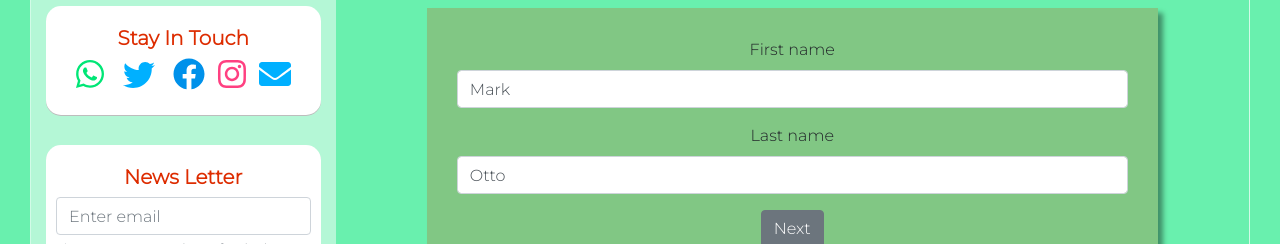
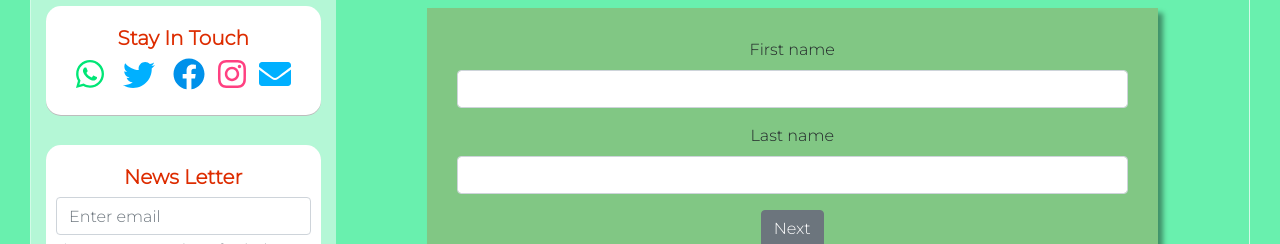
Before and after one commit to Emuohwo/BetterLifeSavings, a React (Create React App) app: page /register in a window 1280 px wide. Shown: the part 254-498 px from the top of the page. Built offline with nearby package versions, Linux system fonts and the light colour scheme.

Commit message:
chore: form name and contact

```diff
--- a/src/screens/register/form/EmailAndPhone.js
+++ b/src/screens/register/form/EmailAndPhone.js
@@ -1,7 +1,9 @@
 import React from "react";
 import { Form } from "react-bootstrap";
+import {PreviousButton} from './navbuttons/PreviousButton'
+import {NextButton} from './navbuttons/NextButton'
 
-export const EmailAndPhone = ({ step, formik }) => {
+export const EmailAndPhone = ({ step, formik, next, previous }) => {
   if (step !== 2) return null;
   const { getFieldProps, touched, errors } = formik;
   return (
@@ -13,7 +15,7 @@ export const EmailAndPhone = ({ step, formik }) => {
           name="email"
           {...getFieldProps("email")}
           isValid={touched.email && !errors.email}
-          isInvalid={!!errors.email}
+          isInvalid={touched.email && !!errors.email}
         />
         <Form.Control.Feedback type="valid">Looks good!</Form.Control.Feedback>
         <Form.Control.Feedback type="invalid">
@@ -27,13 +29,15 @@ export const EmailAndPhone = ({ step, formik }) => {
           name="phone"
           {...getFieldProps("phone")}
           isValid={touched.phone && !errors.phone}
-          isInvalid={!!errors.phone}
+          isInvalid={touched.phone && !!errors.phone}
         />
         <Form.Control.Feedback type="valid">Looks good!</Form.Control.Feedback>
         <Form.Control.Feedback type="invalid">
           {errors.phone}
         </Form.Control.Feedback>
       </Form.Group>
+      <PreviousButton step={step} previous={previous}  />
+          <NextButton step={step} next={next} disabled={!!errors.email  || !!errors.phone} />
     </>
   );
 };
--- a/src/screens/register/form/Name.js
+++ b/src/screens/register/form/Name.js
@@ -1,9 +1,9 @@
 import React from "react";
 import { Form } from "react-bootstrap";
-import {PreviousButton} from './navbuttons/PreviousButton'
-import {NextButton} from './navbuttons/NextButton'
+import { PreviousButton } from "./navbuttons/PreviousButton";
+import { NextButton } from "./navbuttons/NextButton";
 
-export const Name = ({ step, formik,next, previous }) => {
+export const Name = ({ step, formik, next, previous }) => {
   if (step !== 1) return null;
   const { getFieldProps, touched, errors } = formik;
 
@@ -16,7 +16,7 @@ export const Name = ({ step, formik,next, previous }) => {
           name="firstName"
           {...getFieldProps("firstName")}
           isValid={touched.firstName && !errors.firstName}
-          isInvalid={!!errors.firstName}
+          isInvalid={touched.firstName && !!errors.firstName}
         />
         <Form.Control.Feedback type="valid">Looks good!</Form.Control.Feedback>
         <Form.Control.Feedback type="invalid">
@@ -30,15 +30,19 @@ export const Name = ({ step, formik,next, previous }) => {
           name="lastName"
           {...getFieldProps("lastName")}
           isValid={touched.lastName && !errors.lastName}
-          isInvalid={!!errors.lastName}
+          isInvalid={touched.lastName && !!errors.lastName}
         />
         <Form.Control.Feedback type="valid">Looks good!</Form.Control.Feedback>
         <Form.Control.Feedback type="invalid">
           {errors.lastName}
         </Form.Control.Feedback>
       </Form.Group>
-      <PreviousButton step={step} previous={previous}  />
-          <NextButton step={step} next={next} disabled={!!errors.firstName  || !!errors.lastName} />
+      <PreviousButton step={step} previous={previous} />
+      <NextButton
+        step={step}
+        next={next}
+        disabled={!!errors.firstName || !!errors.lastName}
+      />
     </>
   );
 };
--- a/src/screens/register/form/index.js
+++ b/src/screens/register/form/index.js
@@ -44,8 +44,8 @@ function RegisterationForm() {
       validationSchema={schema}
       onSubmit={(value) => console.log(value)}
       initialValues={{
-        firstName: "Mark",
-        lastName: "Otto",
+        firstName: "",
+        lastName: "",
         email: "",
         phone: "",
       }}
```
